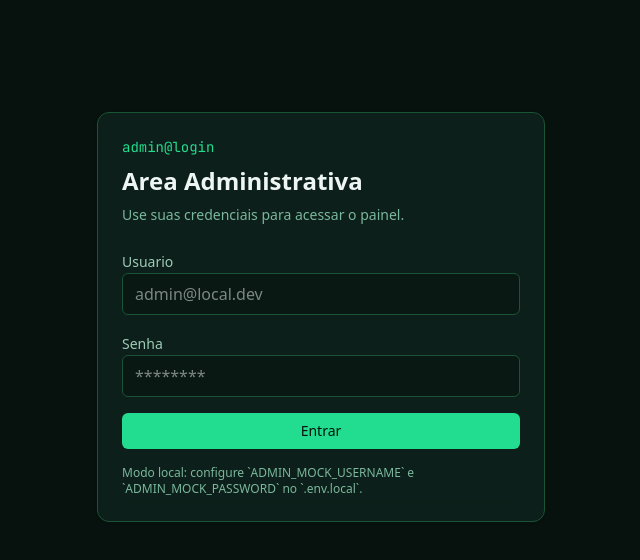
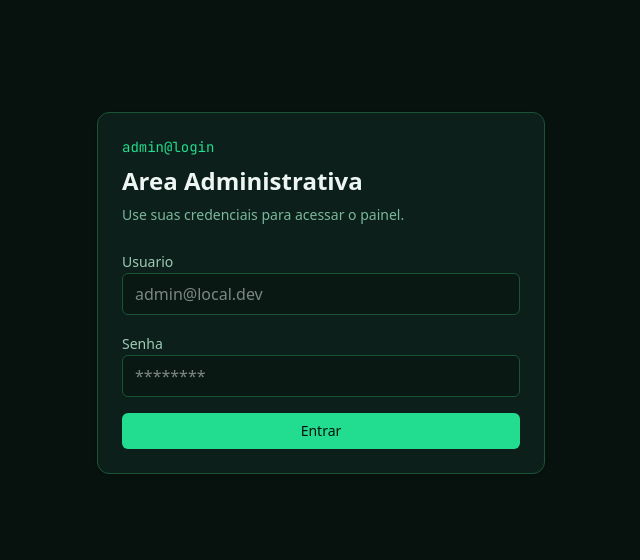
Before and after one commit to DiogoSis/portifolio-site-v2-frontend, a Next.js app: page /admin/login in a window 1280 px wide. Shown: the top 560 px of the page, without its empty margins (319-959 px from the left). Built offline with nearby package versions, Linux system fonts and the light colour scheme.

Commit message:
inclusão de área administrativa da api

```diff
--- a/src/app/admin/login/page.tsx
+++ b/src/app/admin/login/page.tsx
@@ -93,10 +93,6 @@ export default function AdminLoginPage() {
               >
                 {loading ? "Entrando..." : "Entrar"}
               </Button>
-
-              <p className="text-xs text-text-400">
-                Modo local: configure `ADMIN_MOCK_USERNAME` e `ADMIN_MOCK_PASSWORD` no `.env.local`.
-              </p>
             </form>
           </CardContent>
         </Card>
```
